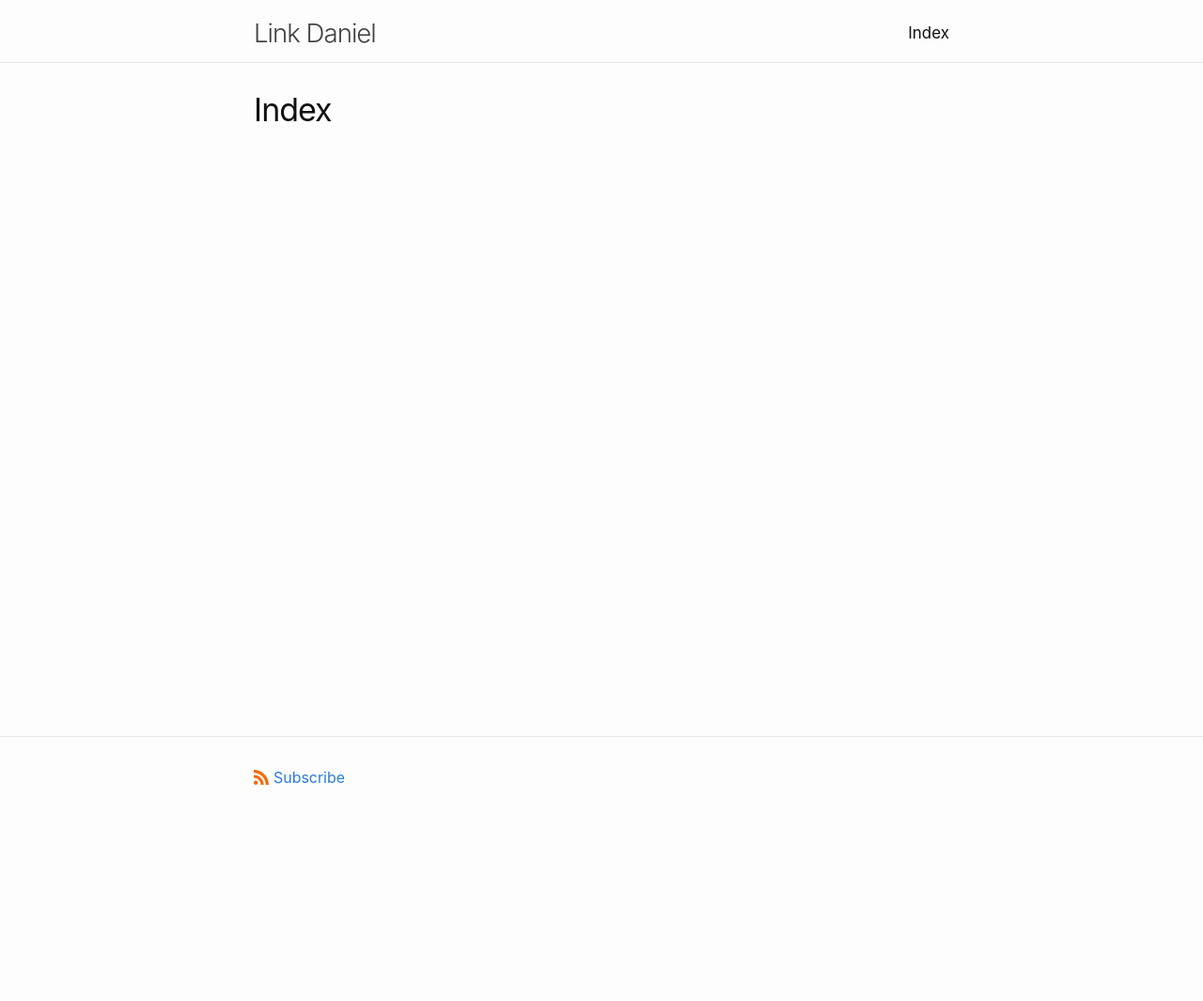
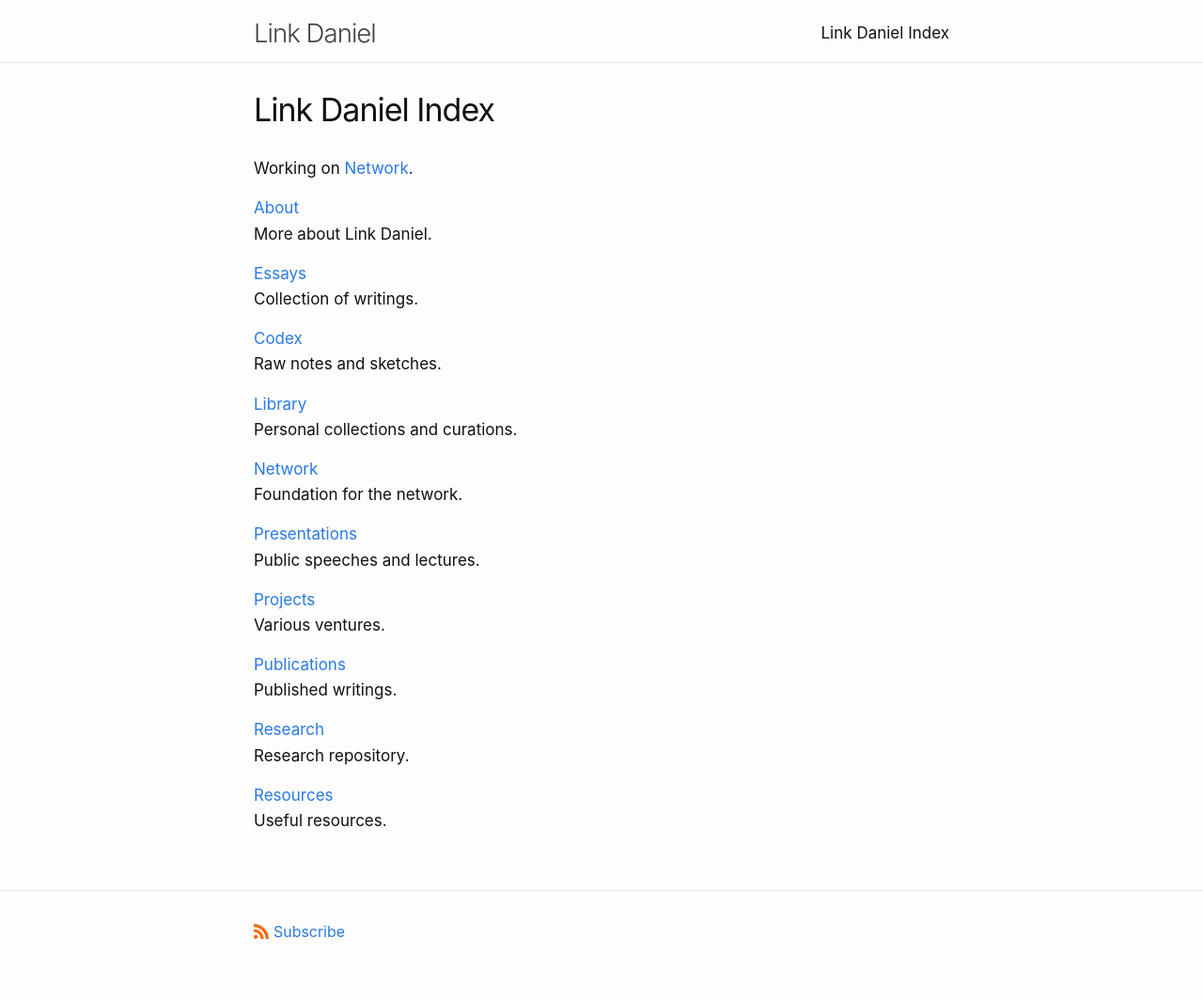
Before and after one commit to link-daniel/link.github.io, a Jekyll site: the page built from directory.md, in a window 1280 px wide. Shown: the whole page at 94% size. Built offline with Jekyll 4.4.1, drawn with Linux system fonts in a browser that asks for light colours; before the commit the page ends 900 px from its top, so only the background shows below that.

Commit message:
Update directory.md

```diff
--- a/directory.md
+++ b/directory.md
@@ -1,5 +1,47 @@
 ---
 layout: page
-title: Index
+title: Link Daniel Index
 permalink: /index/
 ---
+
+Working on [Network](https://netxork.com).
+
+[About](/about)
+<br>
+More about Link Daniel.
+
+[Essays](/essays)
+<br>
+Collection of writings.
+
+[Codex](/codex)
+<br>
+Raw notes and sketches.
+
+[Library](/library)
+<br>
+Personal collections and curations.
+
+[Network](https://network.foundation)
+<br>
+Foundation for the network.
+
+[Presentations](/presentations)
+<br>
+Public speeches and lectures.
+
+[Projects](/projects)
+<br>
+Various ventures.
+
+[Publications](/publications)
+<br>
+Published writings.
+
+[Research](/research)
+<br>
+Research repository.
+
+[Resources](/resources)
+<br>
+Useful resources.
```
